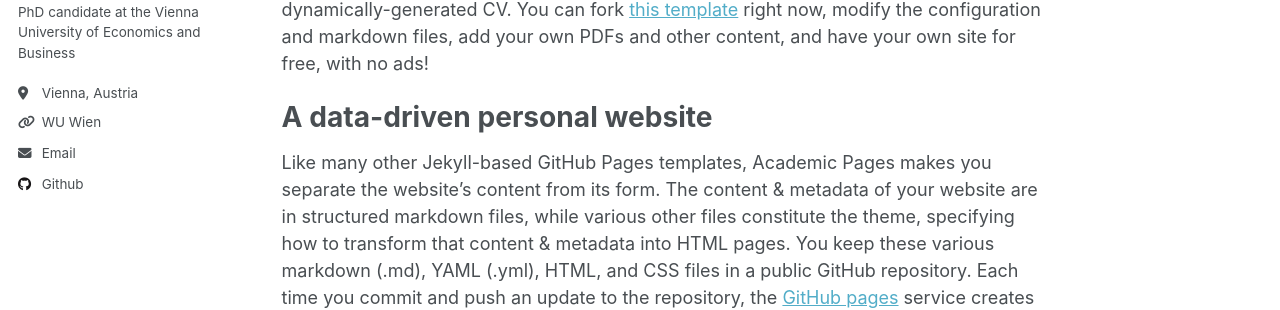
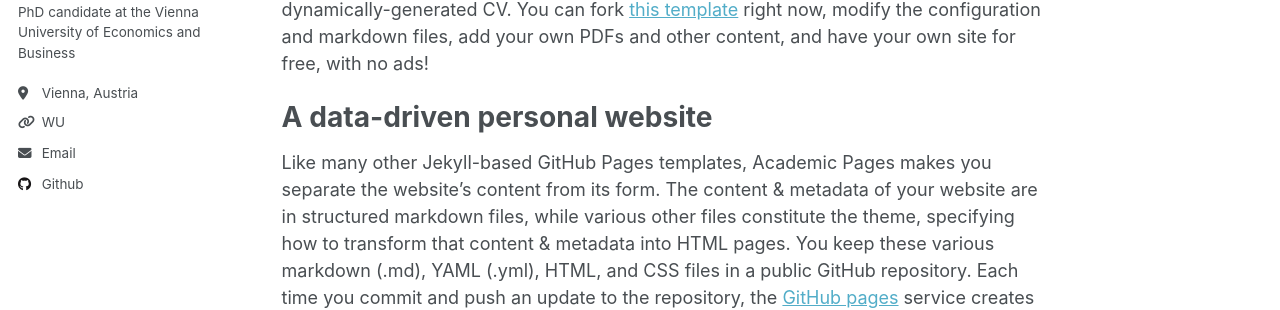
Before and after one commit to fscarazzato/fscarazzato.github.io, a Jekyll site: the page built from _pages/about.md, in a window 1280 px wide. Shown: the part 342-652 px from the top of the page. Built offline with Jekyll 4.4.1, drawn with Linux system fonts in a browser that asks for light colours.

```diff
--- a/_config.yml
+++ b/_config.yml
@@ -26,7 +26,7 @@ author:
   pronouns         : # example: "she/her"
   bio              : "PhD candidate at the Vienna University of Economics and Business"
   location         : "Vienna, Austria"
-  employer         : "WU Wien"
+  employer         : "WU"
   uri              : "https://www.wu.ac.at/en/economics/people/scarazzato-f/"
   email            : "francesco.scarazzato@wu.ac.at"
 
```
